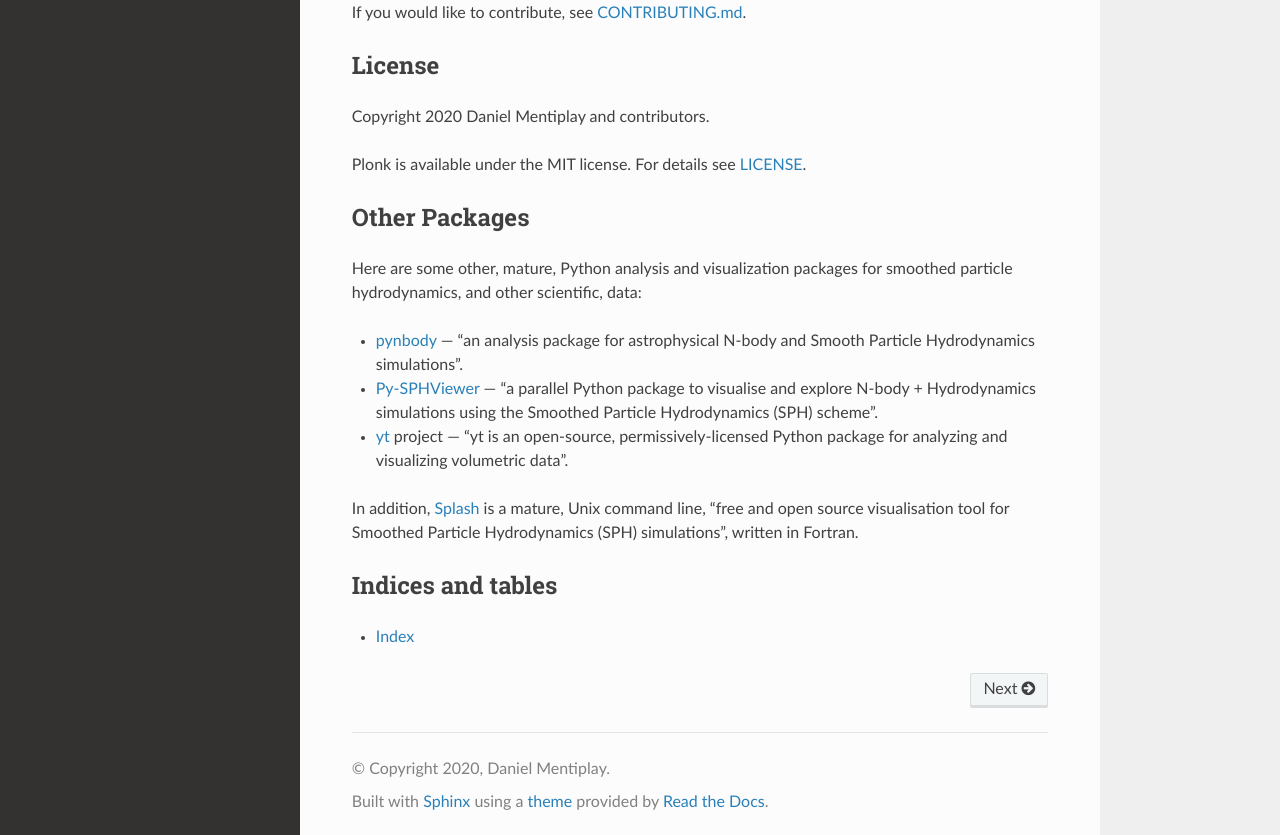
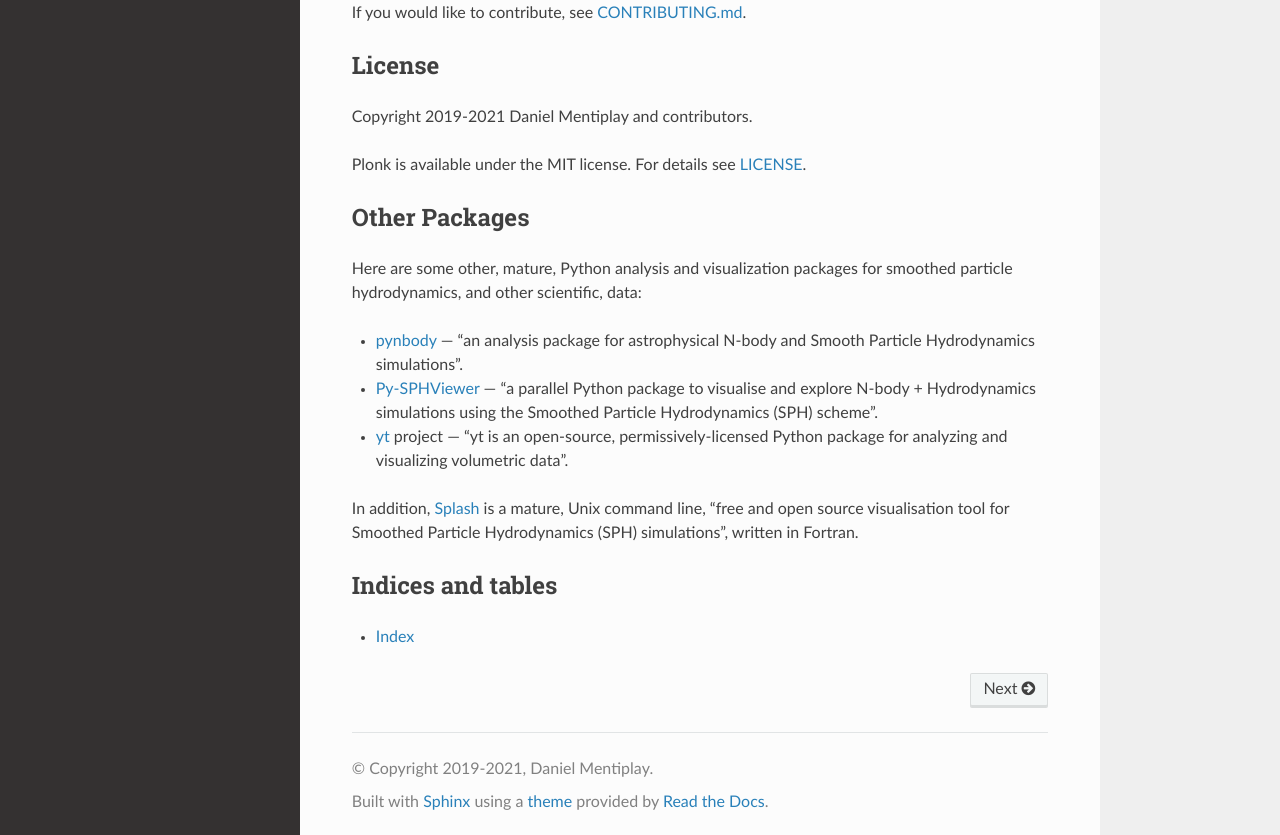
Before and after one commit to dmentipl/plonk, a Sphinx documentation site: the page built from docs/source/index.rst, in a window 1280 px wide and 1400 px high, scrolled down 730 px. Shown: the part 562-1397 px from the top of the window. Built offline with Sphinx 7.4.7 and the Read the Docs theme 2.0.0, drawn with Linux system fonts in a browser that asks for light colours; formulas are drawn with MathJax 3.

Commit message:
Fix license dates

```diff
--- a/docs/source/conf.py
+++ b/docs/source/conf.py
@@ -27,7 +27,7 @@ project = setup_cfg['metadata']['name']
 author = setup_cfg['metadata']['author']
 _version = setup_cfg['metadata']['version']
 
-copyright = f'2020, {author}'
+copyright = f'2019-2021, {author}'
 
 # The short X.Y version
 version = _version.split(':')[0]
--- a/docs/source/index.rst
+++ b/docs/source/index.rst
@@ -74,7 +74,7 @@ If you would like to contribute, see `CONTRIBUTING.md
 License
 -------
 
-Copyright 2020 Daniel Mentiplay and contributors.
+Copyright 2019-2021 Daniel Mentiplay and contributors.
 
 Plonk is available under the MIT license. For details see `LICENSE
 <https://github.com/dmentipl/plonk/blob/master/LICENSE>`_.
```
Also changed, not shown: 1 other file.
